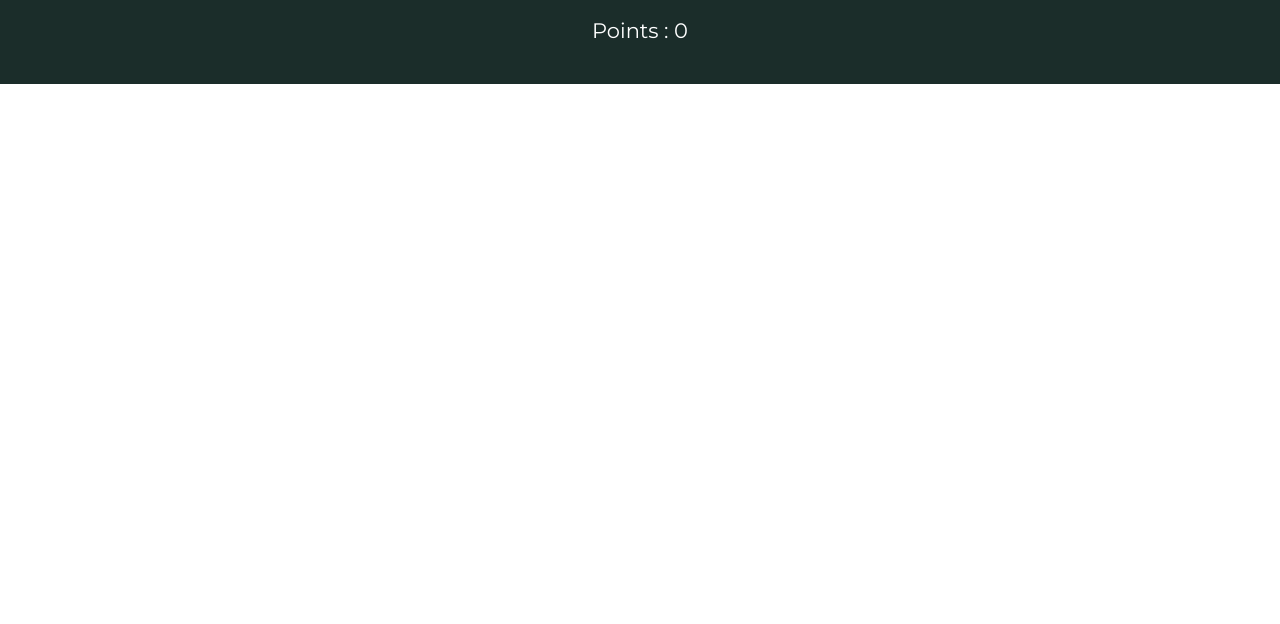
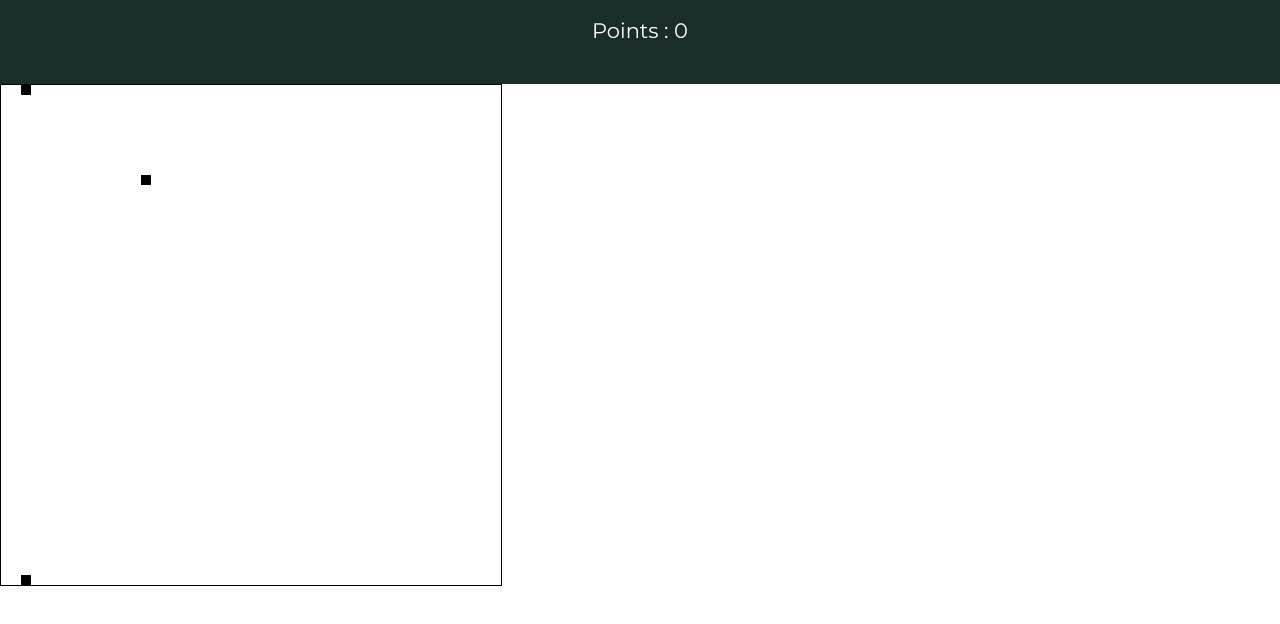
Before and after one commit to do-re-milah/snake-game, a plain HTML site: page index.html in a window 1280 px wide. Shown: the part 62-686 px from the top of the page. Drawn offline with Linux system fonts and the light colour scheme.

Commit message:
added js

```diff
--- a/index.html
+++ b/index.html
@@ -9,6 +9,7 @@
            <h1>Snake Game</h1>
            <p>Points : <span>0</span></p>
         </header>
-        <canvas></canvas>
+        <canvas width="500" height="500"></canvas>
+        <script src="scripts/script.js"></script>
     </body>
 </html>
--- /dev/null
+++ b/scripts/script.js
@@ -0,0 +1,139 @@
+console.log("Hello");
+
+let canvas = document.getElementsByTagName("canvas")[0];
+let ctx = canvas.getContext('2d');
+
+let height = canvas.height;
+let width = canvas.width;
+
+const SIZE = 10;
+
+let score = 0;
+
+let dx = 0;
+let dy = SIZE;
+function drawRect(x, y) {
+    ctx.fillRect(x, y, SIZE, SIZE);
+}
+
+let food = {
+    x: 0,
+    y: 0
+};
+
+function addFood() {
+    let xVal = Math.floor(Math.random() * width / SIZE) * SIZE;
+    let yVal = Math.floor(Math.random() * height / SIZE) * SIZE;
+
+    food = {
+        x: xVal,
+        y: yVal
+    }
+}
+
+addFood();
+
+let snake = [];
+function addSnake(xVal, yVal) {
+    snake.push({
+        x: xVal,
+        y: yVal
+    })
+}
+
+addSnake(0, 0);
+addSnake(SIZE, 0);
+addSnake(SIZE * 2, 0);
+
+function drawSnake() {
+    for(let i = 0; i < snake.length; i++) {
+        drawRect(snake[i].x, snake[i].y);
+    }
+}
+
+function create() {
+    ctx.clearRect(0, 0, width, height);
+
+    snake.shift();
+
+    if(foodCollide()) {
+        addHead();
+        addFood();
+
+        score = score + 10;
+
+        let points = document.getElementsByTagName("span")[0];
+        points.innerHTML = score;
+    }
+
+    if(selfCollide()) {
+        alert("You lost :(");
+        clearInterval(timer);
+    }
+
+    addHead();
+
+    drawSnake();
+    drawRect(food.x, food.y);
+}
+
+create();
+
+function addHead() {
+    let x = snake[snake.length - 1].x + dx;
+    let y = snake[snake.length - 1].y + dy;
+
+    if(x > width) {
+        x = 0;
+    } else if(y > height) {
+        y = 0;
+    } else if(x < 0) {
+        x = width;
+    } else if(y < 0) {
+        y = height;
+    }
+
+    addSnake(x, y);
+}
+
+let timer = setInterval(create, 100);
+
+window.addEventListener("keydown", keys);
+
+function keys(e) {
+    if(e.keyCode == 38) {
+        console.log("up");
+        dx = 0;
+        dy = -SIZE;
+    } else if(e.keyCode == 39) {
+        console.log("right");
+        dx = SIZE;
+        dy = 0;
+    } else if(e.keyCode == 40) {
+        console.log("down");
+        dx = 0;
+        dy = SIZE;
+    } else if(e.keyCode == 37) {
+        console.log("left");
+        dx = -SIZE;
+        dy = 0;
+    }
+}
+
+function foodCollide() {
+    let head = snake[snake.length - 1];
+    if(head.x == food.x && head.y == food.y) {
+        return true;
+    }
+    return false;
+}
+
+function selfCollide() {
+    let head = snake[snake.length - 1];
+    for(let i = 0; i < snake.length - 1; i++) {
+        if(snake[i].x == head.x && snake[i].y == head.y) {
+            return true;
+        }
+    }
+    return false;
+}
--- a/styles/style.css
+++ b/styles/style.css
@@ -20,6 +20,5 @@ p {
 }
 
 canvas {
-    width: 500px;
-    height: 500px;
+    border: 1px solid black;
 }
```
